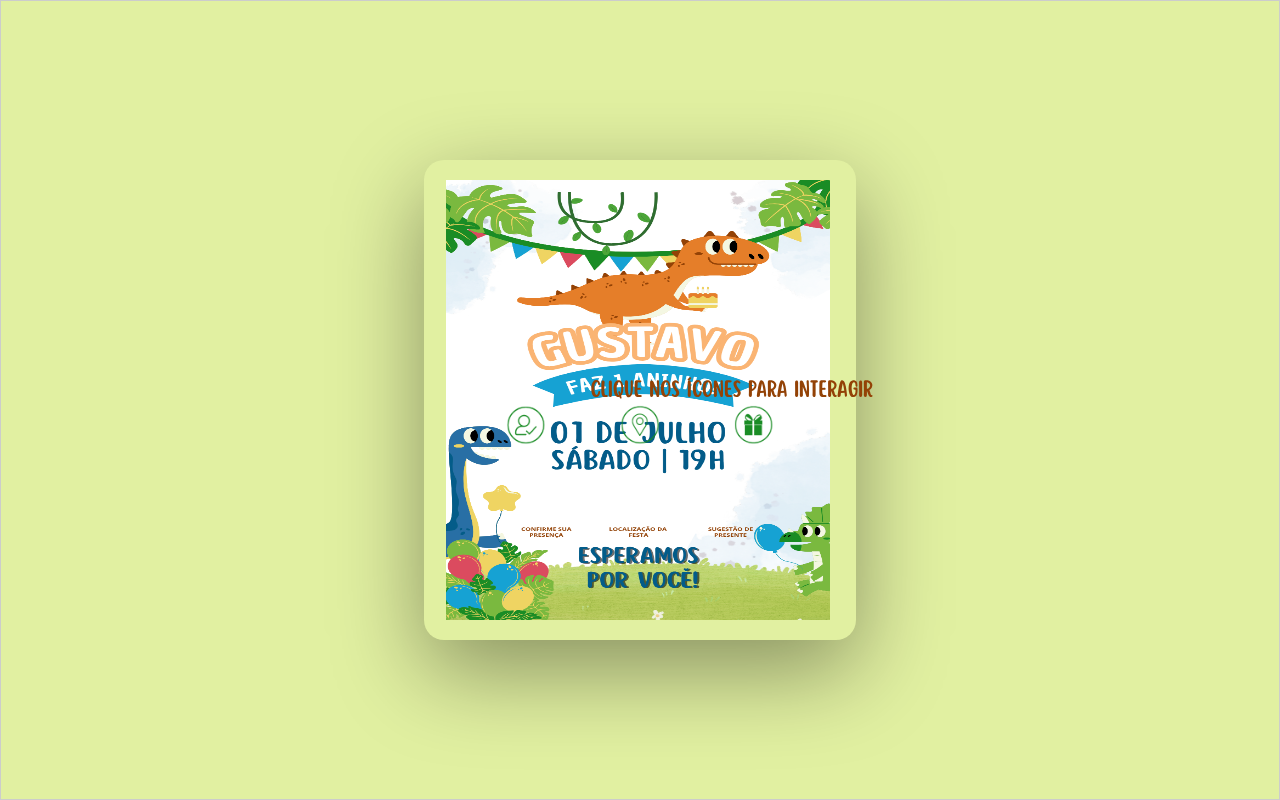
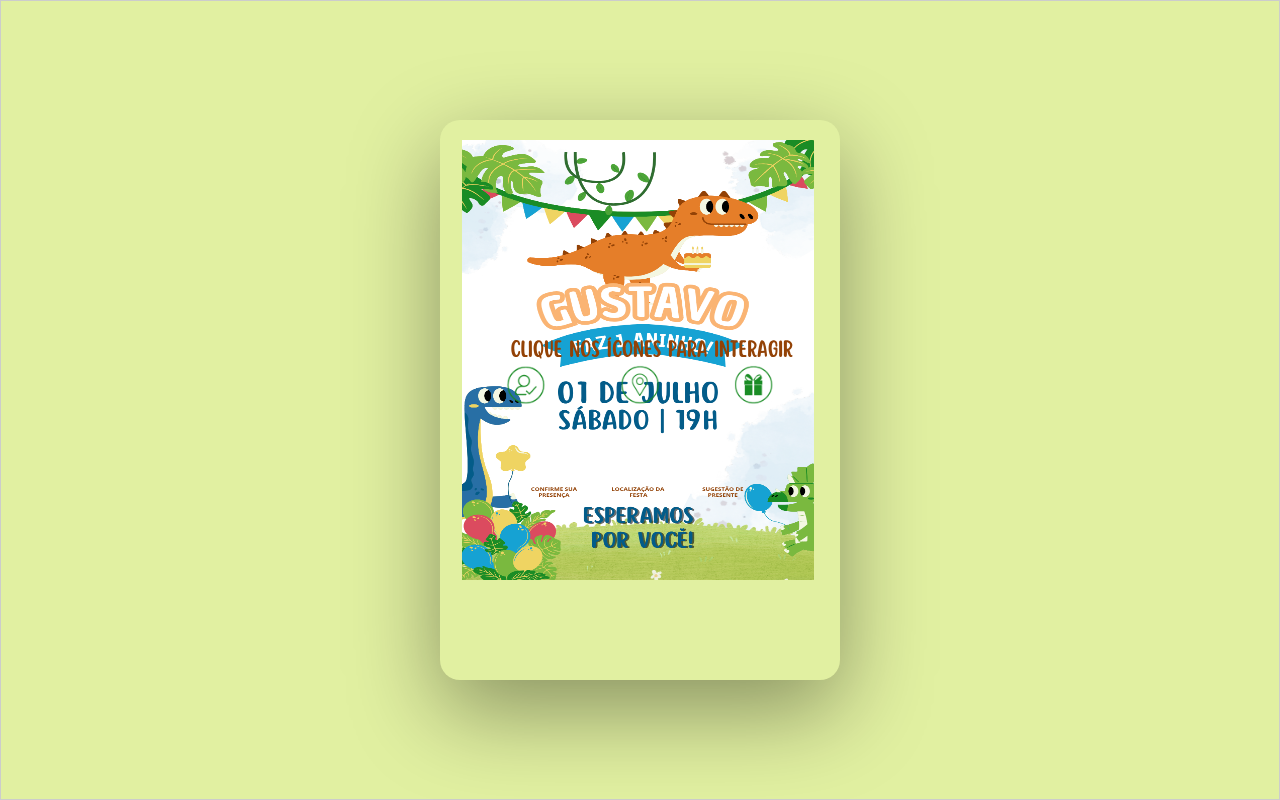
Before and after one commit to meusite2/convite-dino, a plain HTML site: page index.html in a window 1280 px wide. Drawn offline with Linux system fonts and the light colour scheme.

Commit message:
Update style.css

```diff
--- a/style.css
+++ b/style.css
@@ -42,8 +42,8 @@
             margin-bottom: 50px;
     }
         .card{
-            width: 27rem;
-            height: 30rem;
+            width: 25rem;
+            height: 35rem;
             border: none;
             border-radius: 20px;
             color: #000000;
@@ -52,16 +52,16 @@
             flex: 0 1 auto;
         }
         .img-fundo{
-            width: 24rem;
+            width: 22rem;
             height: 27.5rem;
 
         }
         .img6{
             margin-top: -15.7rem;
-            margin-left: 8.9rem;
+            margin-left: 2.9rem;
         /*animation: pulse 1s infinite;*/
             animation: pulse 1s infinite;
-            transform: scale(0.6); /* Reduz o tamanho em 20% */
+            transform: scale(0.2); /* Reduz o tamanho em 20% */
         }
         .icones{
             display: flex;
```
